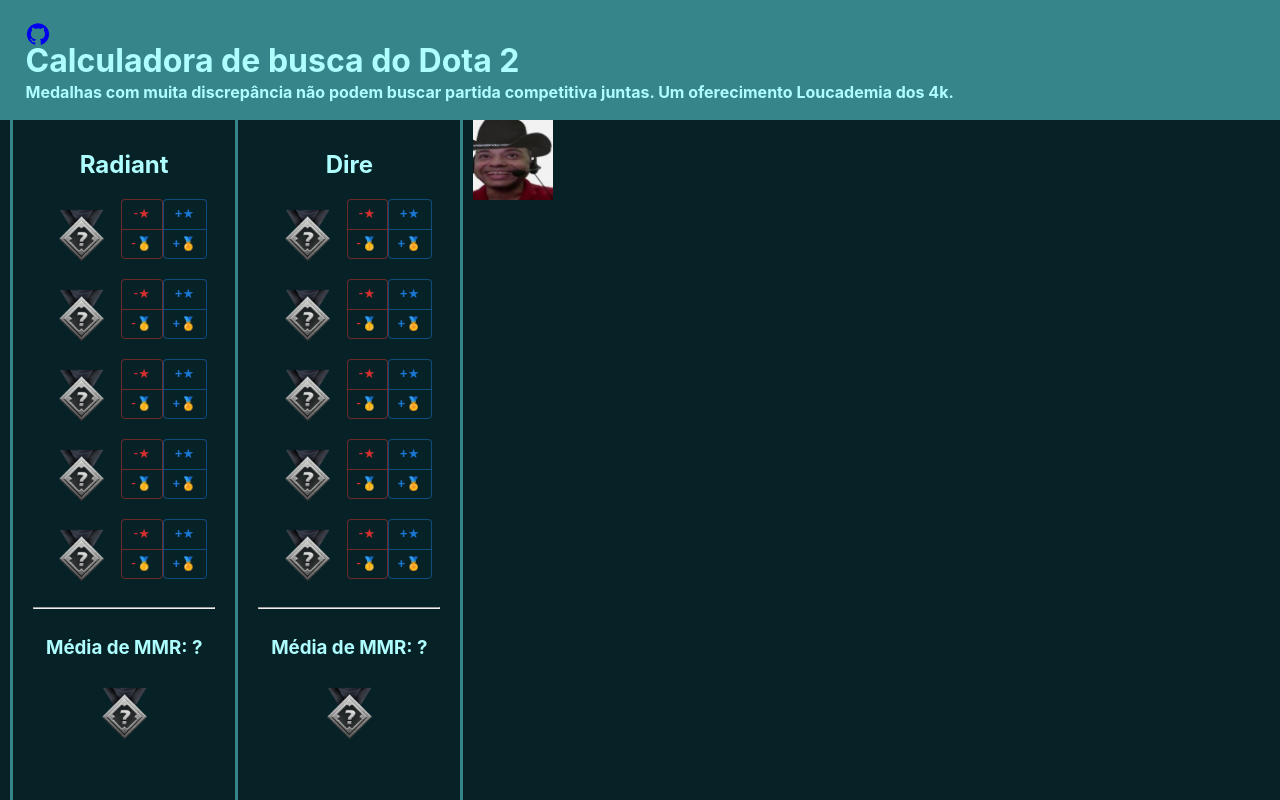
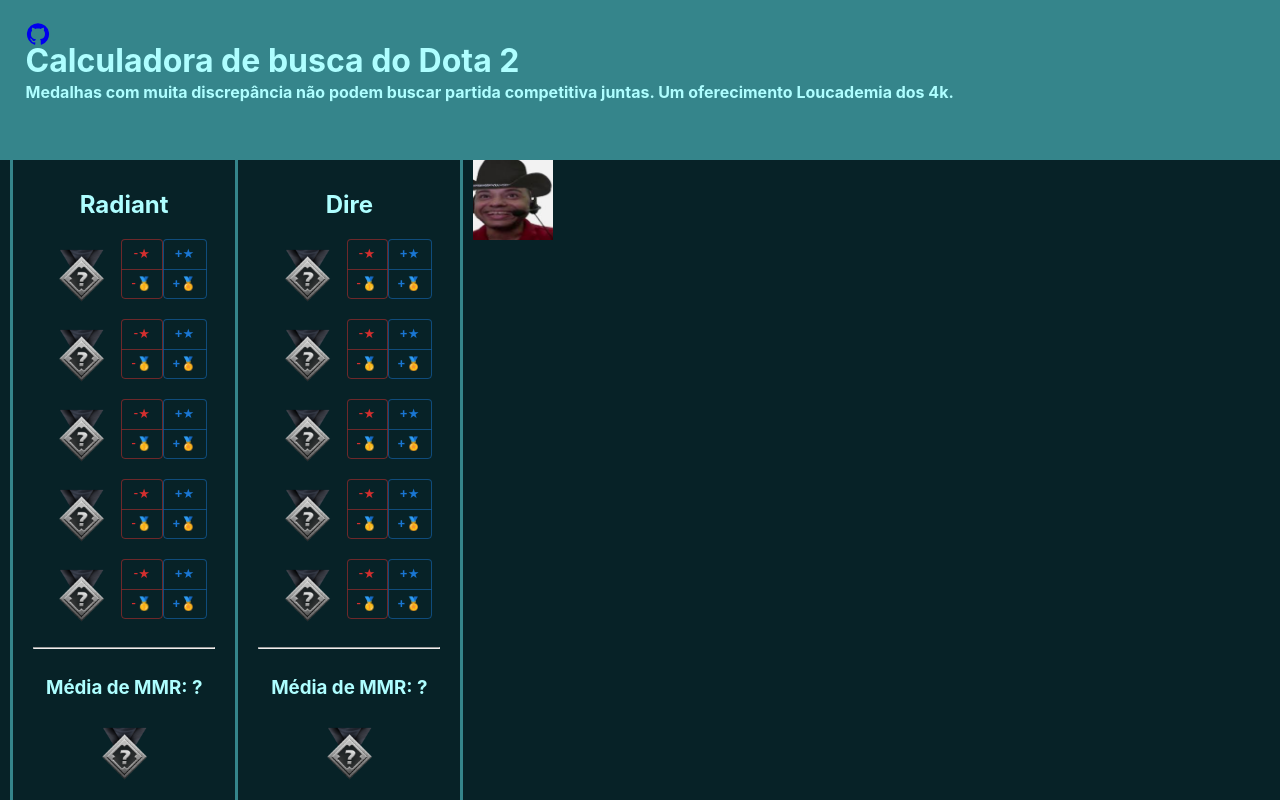
Before and after one commit to brunofleal/d2checker, a React (Create React App) app: page / in a window 1280 px wide. Built offline with nearby package versions, Linux system fonts and the light colour scheme.

Commit message:
increase top header height

```diff
--- a/src/components/MainPage/MainPage.css
+++ b/src/components/MainPage/MainPage.css
@@ -19,7 +19,7 @@
   background-color: #35858b;
   color: #aefeff;
   width: 100%;
-  height: 15%;
+  height: 20%;
   padding-left: 2vw;
 }
 
```
